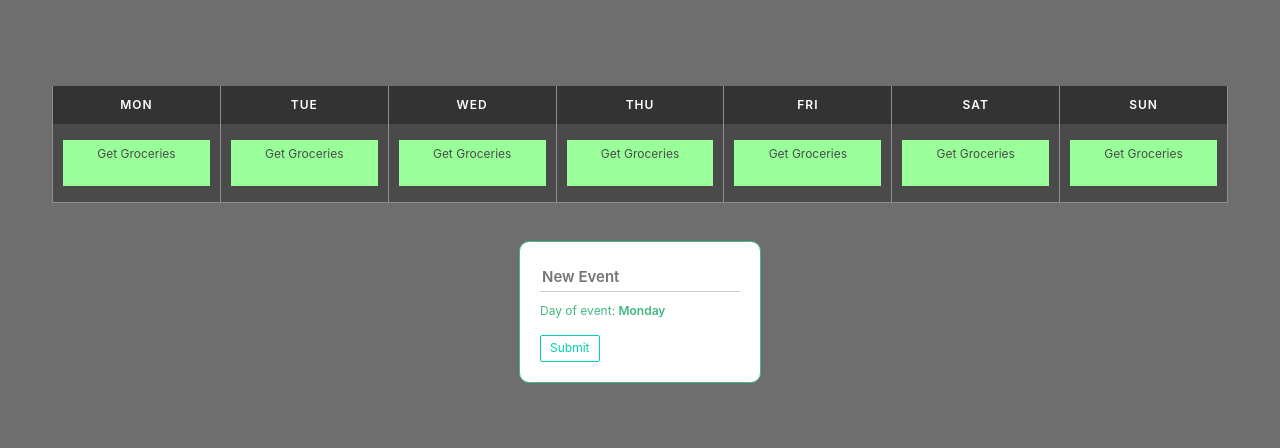
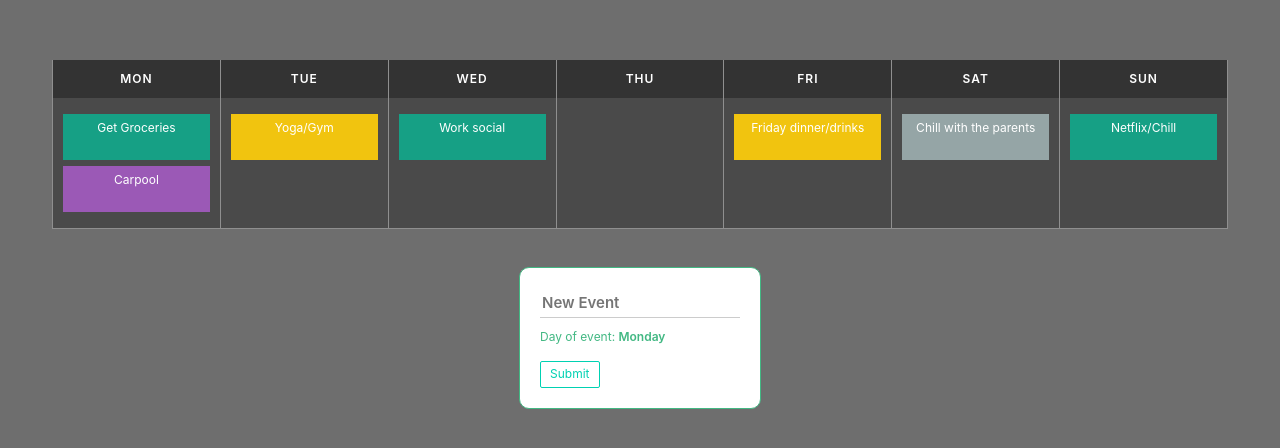
Before and after one commit to thinh105/Vue-calendar-app, a Vue app: page / in a window 1280 px wide. Shown: the part 160-608 px from the top of the page. Built offline with nearby package versions, Linux system fonts and the light colour scheme; some icons are missing.

Commit message:
step 3 - Hardcode initial States

```diff
--- a/src/app/components/CalendarDay.vue
+++ b/src/app/components/CalendarDay.vue
@@ -3,22 +3,24 @@
     <div class="day-banner has-text-centered">{{ day.abbvTitle }}</div>
     <div class="day-details">
       <!-- <div class="day-number">{{ day.id }}</div> -->
-      <div class="day-event" style="background-color: rgb(153, 255, 153);">
-        <div>
-          <span class="has-text-centered details">Get Groceries</span>
-          <div class="has-text-centered icons">
-            <i class="fa fa-pencil-square edit-icon"></i>
-            <i class="fa fa-trash-o delete-icon"></i>
-          </div>
-        </div>
-      </div>
+      <CalendarEvent
+        v-for="(event, index) in day.events"
+        :key="index"
+        :event="event"
+        :day="day"
+      />
     </div>
   </div>
 </template>
 
 <script>
+import CalendarEvent from "./CalendarEvent";
+
 export default {
   name: "CalendarDay",
+  components: {
+    CalendarEvent,
+  },
   props: {
     day: {
       type: Object,
@@ -58,32 +60,5 @@ export default {
   &:last-child {
     border-right: 1px solid #8f8f8f;
   }
-
-  .day-event {
-    margin-top: 6px;
-    margin-bottom: 6px;
-    display: block;
-    color: #4c4c4c;
-    padding: 5px;
-
-    .details {
-      display: block;
-    }
-
-    .icons .fa {
-      padding: 0 2px;
-    }
-
-    input {
-      background: none;
-      border: 0;
-      border-bottom: 1px solid #fff;
-      width: 100%;
-
-      &:focus {
-        outline: none;
-      }
-    }
-  }
 }
 </style>
--- a/src/app/components/CalendarEvent.vue
+++ b/src/app/components/CalendarEvent.vue
@@ -1,3 +1,82 @@
 <template>
-  <div></div>
+  <div class="day-event" :style="getEventBgColor">
+    <div>
+      <span class="has-text-centered details">{{ event.details }}</span>
+      <div class="has-text-centered icons">
+        <i class="fa fa-pencil-square edit-icon"></i>
+        <i class="fa fa-trash-o delete-icon"></i>
+      </div>
+    </div>
+  </div>
 </template>
+
+<script>
+export default {
+  name: "CalendarEvent",
+  props: {
+    event: {
+      type: Object,
+      required: true,
+    },
+    day: {
+      type: Object,
+      required: true,
+    },
+  },
+  computed: {
+    getEventBgColor() {
+      const colors = [
+        "#1abc9c",
+        "#3498db",
+        "#e74c3c",
+        "#9b59b6",
+        "#f1c40f",
+        "#2ecc71",
+        "#d35400",
+        "#8e44ad",
+        "#f39c12",
+        "#2980b9",
+        "#2c3e50",
+        "#16a085",
+        "#16a085",
+        "#27ae60",
+        "#95a5a6",
+        "#7f8c8d",
+      ];
+      let randomNum = Math.floor(Math.random() * colors.length);
+      let randomColor = colors[randomNum];
+      return `background-color: ${randomColor}`;
+    },
+  },
+};
+</script>
+
+<style lang="scss" scoped>
+.day-event {
+  margin-top: 6px;
+  margin-bottom: 6px;
+  display: block;
+  color: #ffffff;
+  font-weight: 400;
+  padding: 5px;
+
+  .details {
+    display: block;
+  }
+
+  .icons .fa {
+    padding: 0 2px;
+  }
+
+  input {
+    background: none;
+    border: 0;
+    border-bottom: 1px solid #fff;
+    width: 100%;
+
+    &:focus {
+      outline: none;
+    }
+  }
+}
+</style>
```
Also changed, not shown: 1 other file (tests, documents, lock files or other folders).
